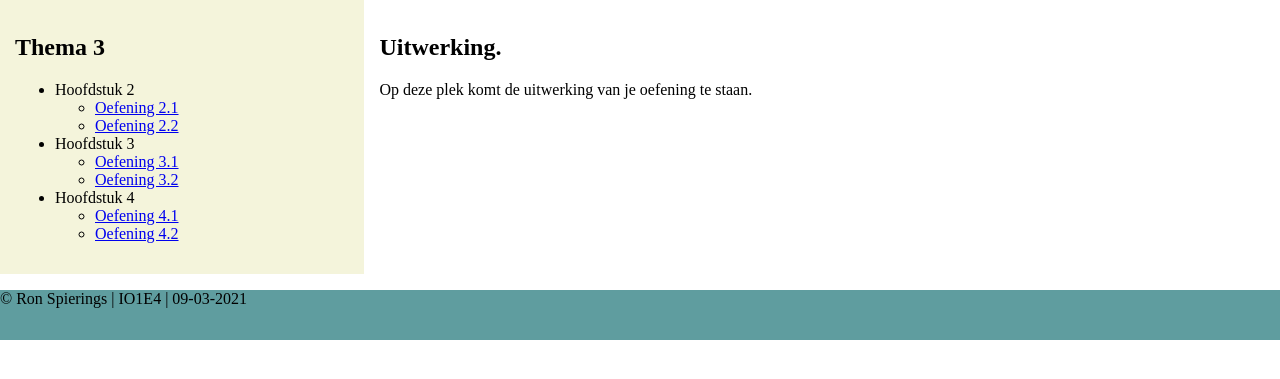
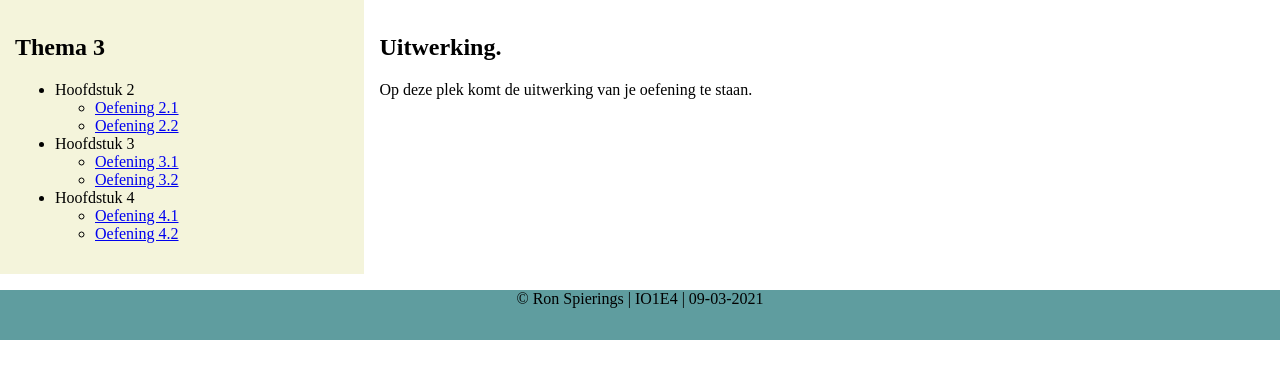
Before and after one commit to Sidvaneijndhoven/Projecten, a PHP site: page / in a window 1280 px wide. Shown: the part 98-477 px from the top of the page. Run offline with PHP 8.4, Linux system fonts and the light colour scheme.

Commit message:
Kleine updates style.css

```diff
--- a/T3_REA_Oefeningen/styles/style.css
+++ b/T3_REA_Oefeningen/styles/style.css
@@ -29,6 +29,10 @@ footer
     background-color: #5F9D9F;
     height: 50px;
 }
+footer p
+{
+    text-align: center;
+}
 h1
 {
     background-color: aliceblue;
```
